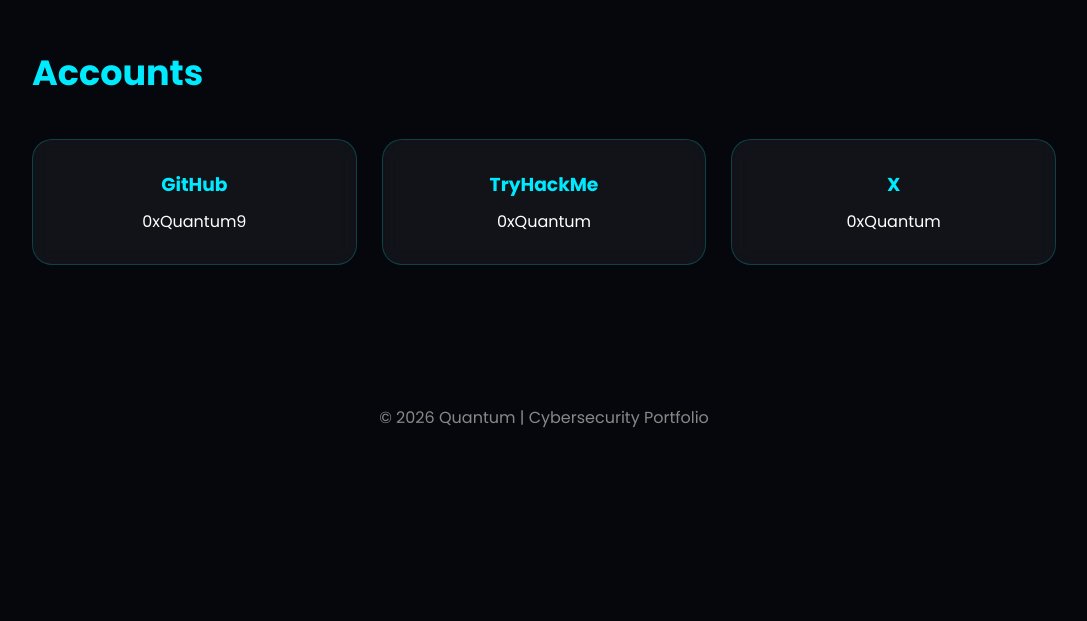
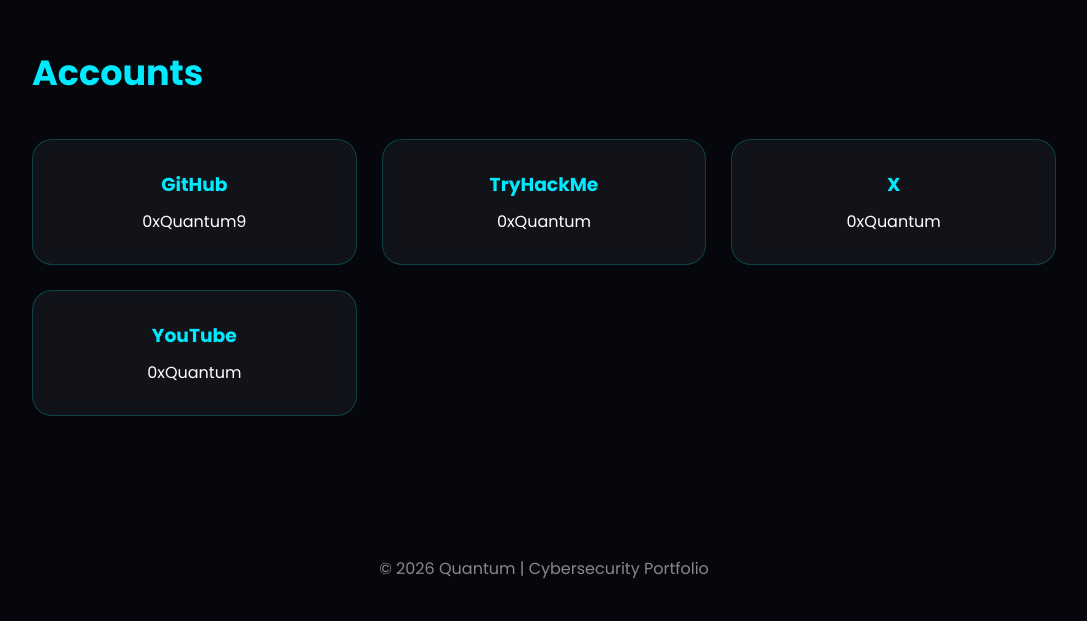
Before and after one commit to 0xQuantum9/web2, a plain HTML site: page index.html in a window 1280 px wide. Shown: the part 1259-1880 px from the top of the page, without its empty margins (96-1183 px from the left). Before the commit the page ends 1729 px from the top, so only its background shows below. Drawn offline with Linux system fonts and the light colour scheme.

Commit message:
index.html

```diff
--- a/index.html
+++ b/index.html
@@ -264,6 +264,11 @@
 <a href="https://x.com/0xQuantum9">0xQuantum</a>
 </div>
 
+<div class="card account">
+<h3>YouTube</h3>
+<a href="https://youtube.com/@marco-3abkarino?si=JQxAvP1RREme6nJH">0xQuantum</a>
+</div>
+
 </div>
 
 </section>
```
